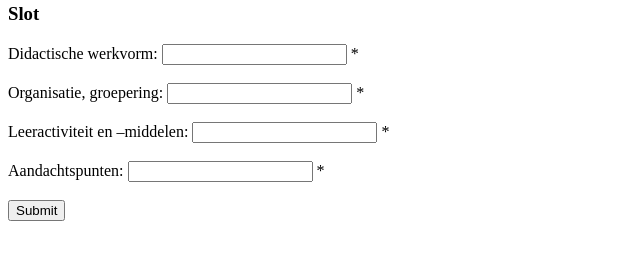
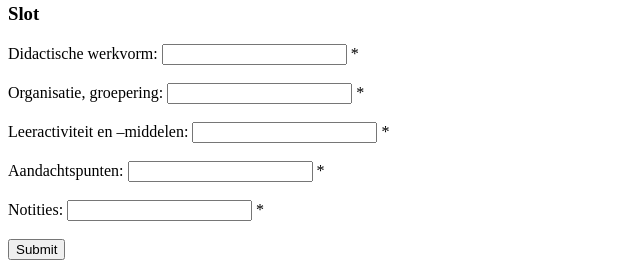
Before and after one commit to DaanCorporaal/Robdracht, a PHP site: page / in a window 1280 px wide. Shown: the part 728-1004 px from the top of the page, without its empty margins (0-640 px from the left). Before the commit the page ends 949 px from the top, so only its background shows below. Run offline with PHP 8.4, Linux system fonts and the light colour scheme; data that the repository does not hold is empty.

Commit message:
Lesvoorbereiding add notitie

```diff
--- a/www/forms/Lesvoorbereiding/index.php
+++ b/www/forms/Lesvoorbereiding/index.php
@@ -157,6 +157,14 @@
         <span class="error">* <?php echo $sl_aandachtspuntenErr;?></span>
     </label>
     <br><br>
+    <!-- Notities-->
+    <label for="notities">
+        Notities:
+        <input type="text" name="notities" id="notities" value="<?php echo $notities;?>">
+        <!-- Aandachtspunten error-->
+        <span class="error">* <?php echo $notitiesErr;?></span>
+    </label>
+    <br><br>
 
 
     <input type="submit" name="submit" value="Submit">
```
Also changed, not shown: www/lesvoorbereiding/index.php (+7 -3 lines).
